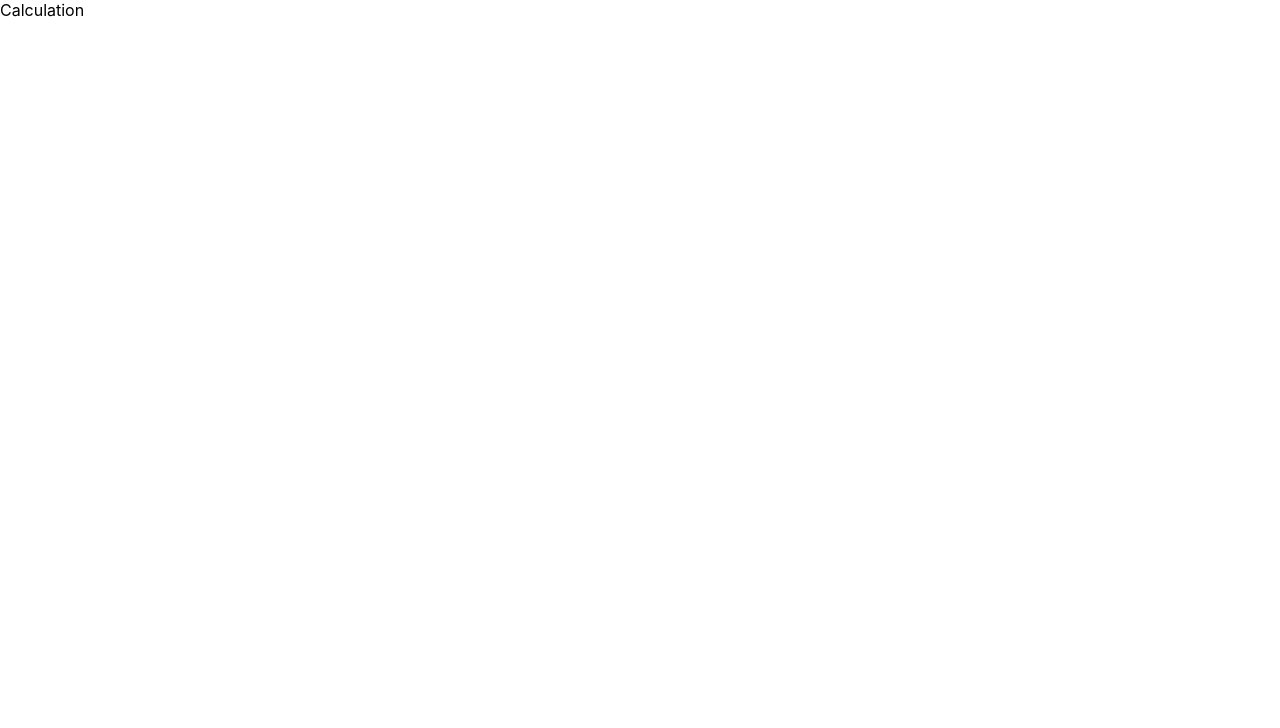
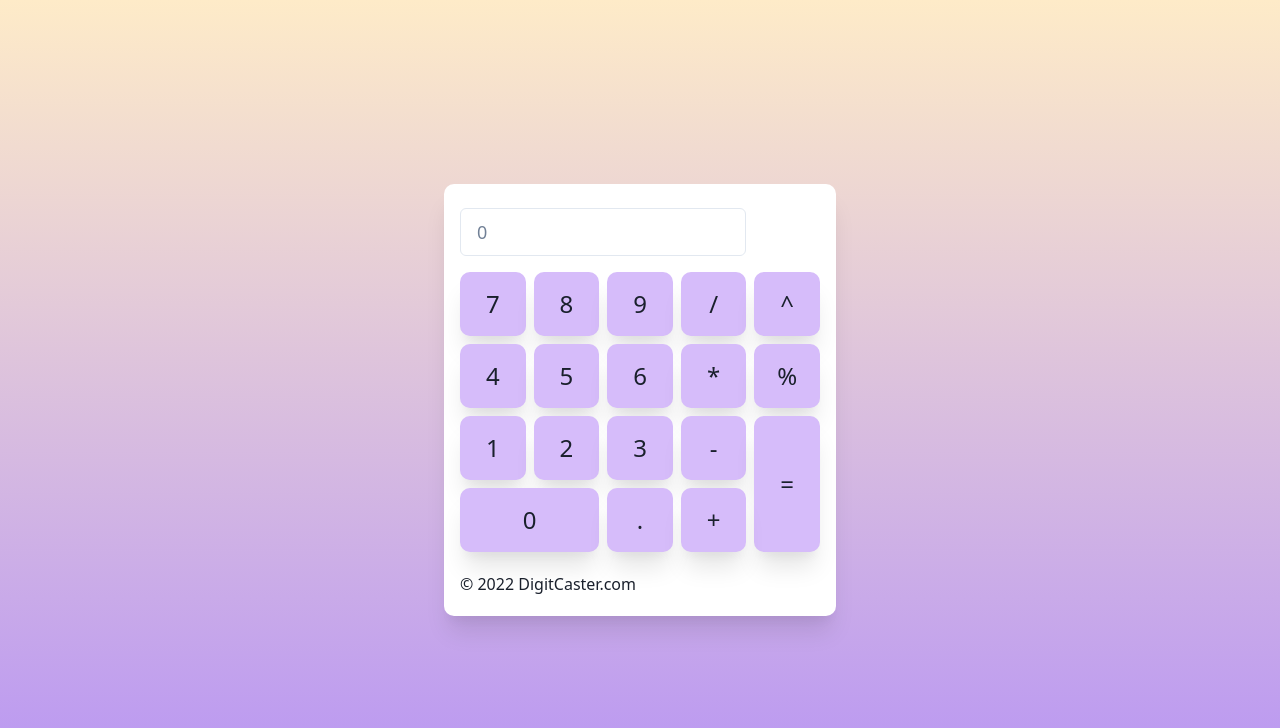
Before and after one commit to tuxoo/digit-caster-fe, a React (Create React App) app: page / in a window 1280 px wide. Shown: the top 728 px of the page. Built offline with nearby package versions, Linux system fonts and the light colour scheme.

Commit message:
DC: separated to components;

```diff
--- a/src/App.tsx
+++ b/src/App.tsx
@@ -1,10 +1,18 @@
 import React from 'react';
+import {ChakraProvider, extendTheme} from '@chakra-ui/react'
+import Calculator from "./component/Calculator";
+
+const theme = extendTheme({
+    fonts: {
+        body: `'Raleway', sans-serif,`
+    },
+})
 
 function App() {
     return (
-        <div className="App">
-            Calculation
-        </div>
+        <ChakraProvider theme={theme}>
+            <Calculator/>
+        </ChakraProvider>
     );
 }
 
--- /dev/null
+++ b/src/component/CalcButton.tsx
@@ -0,0 +1,32 @@
+import React from "react";
+import {Box} from "@chakra-ui/react";
+
+interface CalcButtonProps {
+    name: string
+}
+
+const CalcButton = ({name}: CalcButtonProps) => {
+    return (
+        <Box
+            as='button'
+            h='full'
+            width='full'
+            bg='purple.200'
+            fontSize='2xl'
+            boxShadow='xl'
+            justifyContent='center'
+            rounded='10'
+            _hover={{
+                bg: `#B794F4`
+            }}
+            _active={{
+                bg: `#B794F4`,
+                transform: 'scale(0.95)',
+            }}
+        >
+            {name}
+        </Box>
+    )
+}
+
+export default CalcButton
--- /dev/null
+++ b/src/component/CalcPanel.tsx
@@ -0,0 +1,17 @@
+import React from "react";
+import {Box, Input} from "@chakra-ui/react";
+
+const CalcPanel = () => {
+    return (
+        <Box
+            as='button' h='16'
+            width='full'
+            justifyContent='center'
+            rounded='6'
+        >
+            <Input isReadOnly={true} placeholder='0' focusBorderColor='purple.300' size='lg'/>
+        </Box>
+    )
+}
+
+export default CalcPanel
--- /dev/null
+++ b/src/component/CalcProgress.tsx
@@ -0,0 +1,19 @@
+import React from "react";
+import {Box} from "@chakra-ui/react";
+
+const CalcProgress = () => {
+    return (
+        <Box
+            as='button'
+            h='full'
+            width='full'
+            bg='transparent'
+            justifyContent='center'
+            rounded='6'
+        >
+            {/*<InfoOutlineIcon w={6} h={6} />*/}
+        </Box>
+    )
+}
+
+export default CalcProgress
--- /dev/null
+++ b/src/component/Calculator.tsx
@@ -0,0 +1,116 @@
+import React from "react";
+import {Box, Flex, Grid, GridItem} from "@chakra-ui/react";
+import CalcButton from "./CalcButton";
+import Label from "./Label";
+import CalcPanel from "./CalcPanel";
+import CalcProgress from "./CalcProgress";
+
+const Calculator = () => {
+
+
+    return (
+        <Box bgGradient={[
+            'linear(to-tr, teal.300, yellow.400)',
+            'linear(to-t, blue.200, teal.500)',
+            'linear(to-b, orange.100, purple.300)',
+        ]}>
+            <Flex minHeight='100vh' width='full' align='center' justifyContent='center'>
+                <Flex direction='column' bgColor='white' boxShadow='xl' p={4} rounded={10}>
+                    <Grid
+                        h='400px'
+                        w='360px'
+                        templateRows='repeat(4, 2fr)'
+                        templateColumns='repeat(5, 2fr)'
+                        gap={2}
+                    >
+                        <GridItem colSpan={4} h='16'>
+                            <CalcPanel/>
+                        </GridItem>
+
+                        <GridItem colSpan={1} h='16' bg='transparent'>
+                            <CalcProgress/>
+                        </GridItem>
+
+                        <GridItem colSpan={1} h='16'>
+                            <CalcButton name={'7'}/>
+                        </GridItem>
+
+                        <GridItem colSpan={1} h='16'>
+                            <CalcButton name={'8'}/>
+                        </GridItem>
+
+                        <GridItem colSpan={1} h='16'>
+                            <CalcButton name={'9'}/>
+                        </GridItem>
+
+                        <GridItem colSpan={1} h='16'>
+                            <CalcButton name={'/'}/>
+                        </GridItem>
+
+                        <GridItem colSpan={1} h='16'>
+                            <CalcButton name={'^'}/>
+                        </GridItem>
+
+                        <GridItem colSpan={1} h='16'>
+                            <CalcButton name={'4'}/>
+                        </GridItem>
+
+                        <GridItem colSpan={1} h='16'>
+                            <CalcButton name={'5'}/>
+                        </GridItem>
+
+                        <GridItem colSpan={1} h='16'>
+                            <CalcButton name={'6'}/>
+                        </GridItem>
+
+                        <GridItem colSpan={1} h='16'>
+                            <CalcButton name={'*'}/>
+                        </GridItem>
+
+                        <GridItem colSpan={1} h='16'>
+                            <CalcButton name={'%'}/>
+                        </GridItem>
+
+                        <GridItem colSpan={1} h='16'>
+                            <CalcButton name={'1'}/>
+                        </GridItem>
+
+                        <GridItem colSpan={1} h='16'>
+                            <CalcButton name={'2'}/>
+                        </GridItem>
+
+                        <GridItem colSpan={1} h='16'>
+                            <CalcButton name={'3'}/>
+                        </GridItem>
+
+                        <GridItem colSpan={1} h='16'>
+                            <CalcButton name={'-'}/>
+                        </GridItem>
+
+                        <GridItem rowSpan={2} colSpan={1}>
+                            <CalcButton name={'='}/>
+                        </GridItem>
+
+                        <GridItem colSpan={2} h='16'>
+                            <CalcButton name={'0'}/>
+                        </GridItem>
+
+                        <GridItem colSpan={1} h='16'>
+                            <CalcButton name={'.'}/>
+                        </GridItem>
+
+                        <GridItem colSpan={1} h='16'>
+                            <CalcButton name={'+'}/>
+                        </GridItem>
+
+                        <GridItem colSpan={5} h='10'>
+                            <Label text={'© 2022 DigitCaster.com'}/>
+                        </GridItem>
+                    </Grid>
+                </Flex>
+            </Flex>
+        </Box>
+    )
+}
+
+export default Calculator
--- /dev/null
+++ b/src/component/Label.tsx
@@ -0,0 +1,23 @@
+import React from "react";
+import {Box} from "@chakra-ui/react";
+
+interface LabelProps {
+    text: string
+}
+
+const Label = ({text}: LabelProps) => {
+    return (
+        <Box
+            h='10'
+            width='full'
+            justifyContent='center'
+            alignItems='center'
+            rounded='6'
+            pt='3'
+        >
+            {text}
+        </Box>
+    )
+}
+
+export default Label
```
Also changed, not shown: package.json (+7 -1 lines), 1 other file (tests, documents, lock files or other folders).
